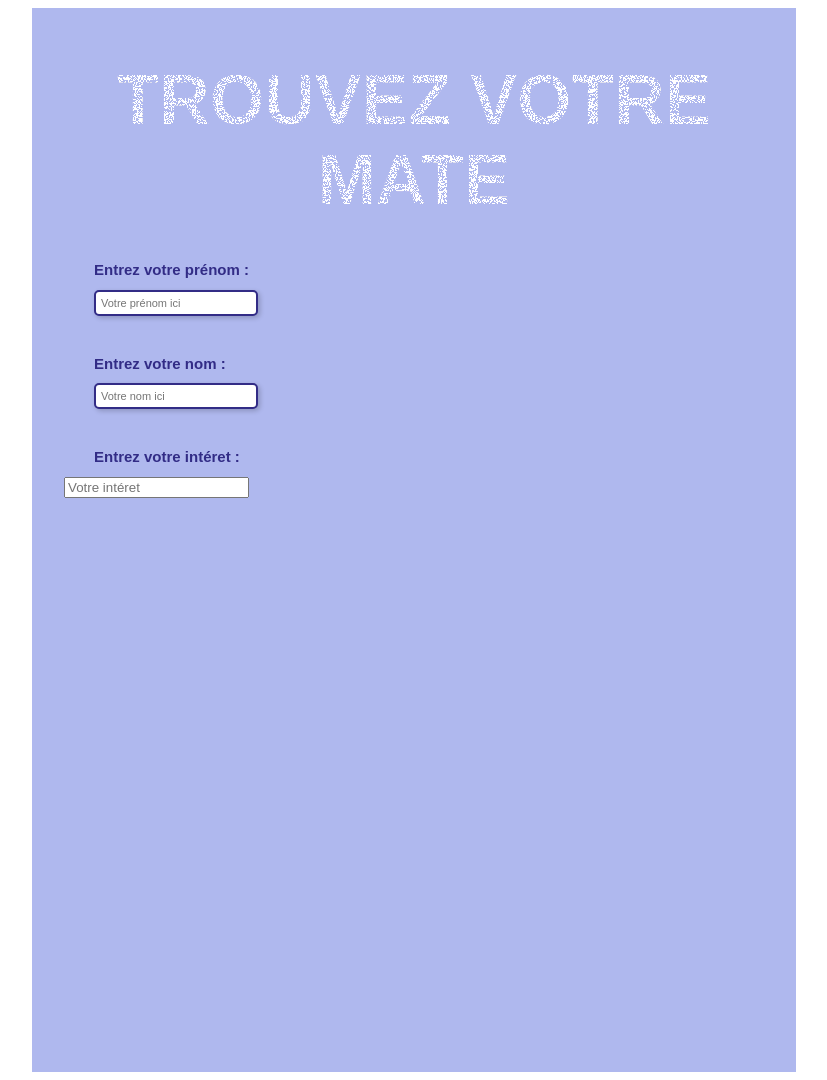
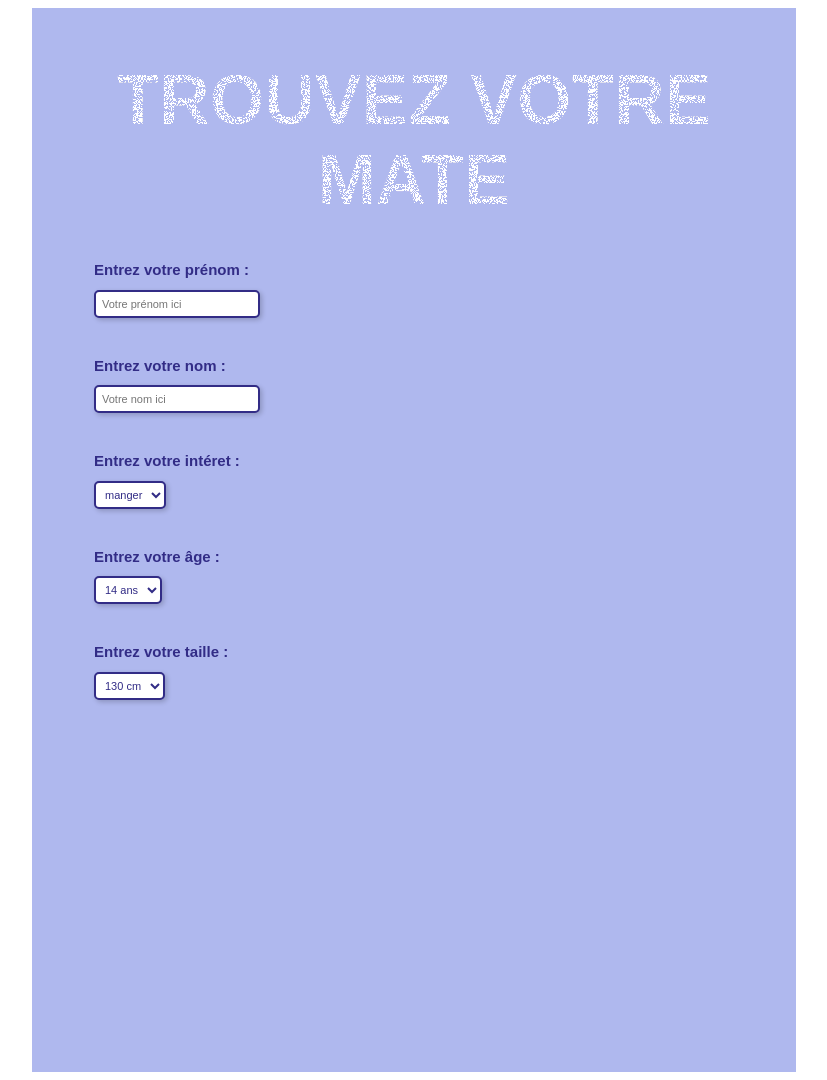
Before and after one commit to Eudo08/2024_2025__lndb_proximite, a Flask app: page / in a window 1280 px wide. Shown: the whole page, without its empty margins (226-1053 px from the left). Run offline with Flask 3, Linux system fonts and the light colour scheme.

Commit message:
menus déroulant

```diff
--- a/interface/static/css/styleprincipal.css
+++ b/interface/static/css/styleprincipal.css
@@ -15,6 +15,16 @@ h1 {
     padding: 20px 0;
     text-align: center;
 
+}
+
+.principal {
+    width: 700px;
+    margin-left: auto;
+    margin-right: auto;
+    background-color: rgb(175, 184, 238);;
+    height: 100%;
+    padding: 2em;
+    min-height: 1000px;
 }
 
 .entry {
@@ -36,21 +46,33 @@ h1 {
     margin-left: 30px; /* Centre l'input horizontalement */
     margin-right: auto;
     margin-top: auto;
-    padding: 5px; /* Ajoute de l'espace à l'intérieur */
+    padding: 6px; /* Ajoute de l'espace à l'intérieur */
     width: 150px; /* Largeur de l'input */
     font-size: 11px; /* Taille du texte */
     border: 2px solid #322c86; /* Bordure noire */
     border-radius: 5px; /* Coins arrondis */
     box-shadow: 2px 2px 5px rgba(0, 0, 0, 0.2); /* Effet d'ombre léger */
+    color:#322c86;
 }
 
+.input-menu {
+    display: block; /* Met le menu sur une nouvelle ligne */
+    margin-left: 30px; /* Décalage à gauche */
+    margin-right: auto; /* Centre horizontalement */
+    margin-top: auto; /* Espace avec le texte */
+    padding: 5px; /* Espacement interne */
+    width: 200; /* Largeur du menu */
+    font-size: 11px; /* Taille du texte */
+    border: 2px solid #322c86; /* Bordure */
+    border-radius: 5px; /* Coins arrondis */
+    box-shadow: 2px 2px 5px rgba(0, 0, 0, 0.2); /* Effet d'ombre léger */
+    background-color: #fff; /* Fond blanc */
+    color: #322c86; /* Couleur du texte */
+    cursor: pointer; /* Curseur pointer */
 
-.principal {
-    width: 700px;
-    margin-left: auto;
-    margin-right: auto;
-    background-color: rgb(175, 184, 238);;
-    height: 100%;
-    padding: 2em;
-    min-height: 1000px;
 }
+
+.input-nom option:hover {
+    background-color: #7690b8;
+    color: #322c86;
+}
--- a/interface/templates/index.html
+++ b/interface/templates/index.html
@@ -26,7 +26,41 @@
         <input type="text" class="input-entry" placeholder="Votre nom ici">
         <br>
         <p class="entry">Entrez votre intéret :</p>
-        <input type="text" class="input-menu" placeholder="Votre intéret">
+        <select class="input-menu">
+            <option value="manger">manger</option>
+            <option value="dormir">dormir</option>
+            <option value="jouer">jouer</option>
+        </select>
+        <br>
+        <p class="entry">Entrez votre âge :</p>
+        <select class="input-menu">
+            <option value="14 ans">14 ans</option>
+            <option value="15 ans">15 ans</option>
+            <option value="16 ans">16 ans</option>
+            <option value="17 ans">17 ans</option>
+            <option value="18 ans">18 ans</option>
+            <option value="42 ans">42 ans</option>
+        </select>
+        <br>
+        <p class="entry">Entrez votre taille :</p>
+        <select class="input-menu">
+            <option value="130 cm">130 cm</option>
+            <option value="135 cm">135 cm</option>
+            <option value="140 cm">140 cm</option>
+            <option value="145 cm">145 cm</option>
+            <option value="150 cm">150 cm</option>
+            <option value="155 cm">155 cm</option>
+            <option value="160 cm">160 cm</option>
+            <option value="165 cm">165 cm</option>
+            <option value="170 cm">170 cm</option>
+            <option value="175 cm">175 cm</option>
+            <option value="180 cm">180 cm</option>
+            <option value="185 cm">185 cm</option>
+            <option value="190 cm">190 cm</option>
+            <option value="195 cm">195 cm</option>
+            <option value="200 cm">200 cm</option>
+
+        </select>
 
     </div>
 
```
